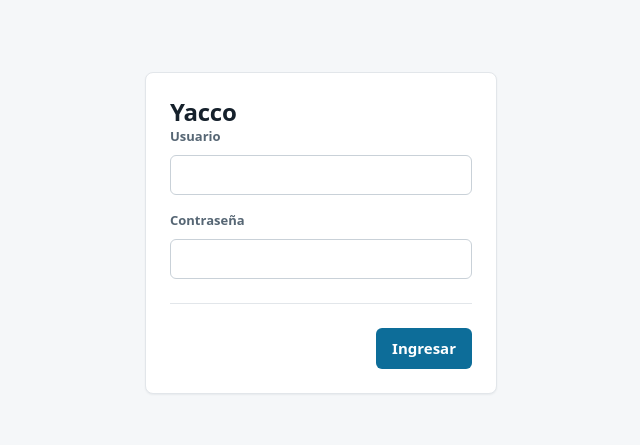
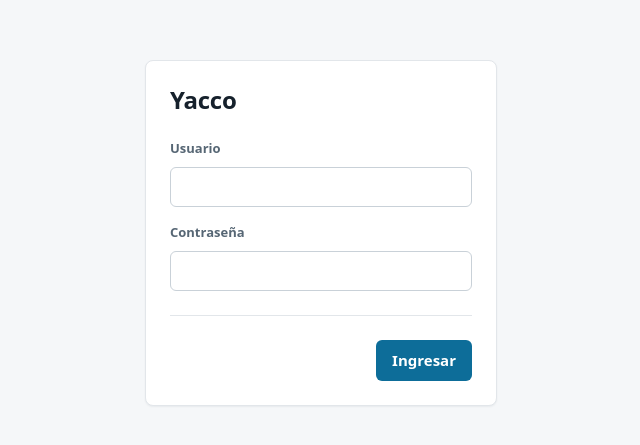
Before and after one commit to gsinuiri-coder/yacco, a React (Vite) app in the folder apps/web/: page /login in a window 1280 px wide. Shown: the part 167-612 px from the top of the page, without its empty margins (319-959 px from the left). Built offline with nearby package versions, Linux system fonts and the light colour scheme; no server answers.

Commit message:
fix(web): el h1 del login usa .page-header, igual que los h2 de sección

```diff
--- a/apps/web/src/pages/login-page.tsx
+++ b/apps/web/src/pages/login-page.tsx
@@ -48,7 +48,9 @@ export function LoginPage() {
     <main className="centered-page">
       <form className="card" onSubmit={handleSubmit} noValidate>
         <div className="card__body">
-          <h1>Yacco</h1>
+          <div className="page-header">
+            <h1>Yacco</h1>
+          </div>
 
           {errorMessage && (
             <div className="notice notice--error" role="alert">
```
Also changed, not shown: 1 other file (tests, documents, lock files or other folders).
